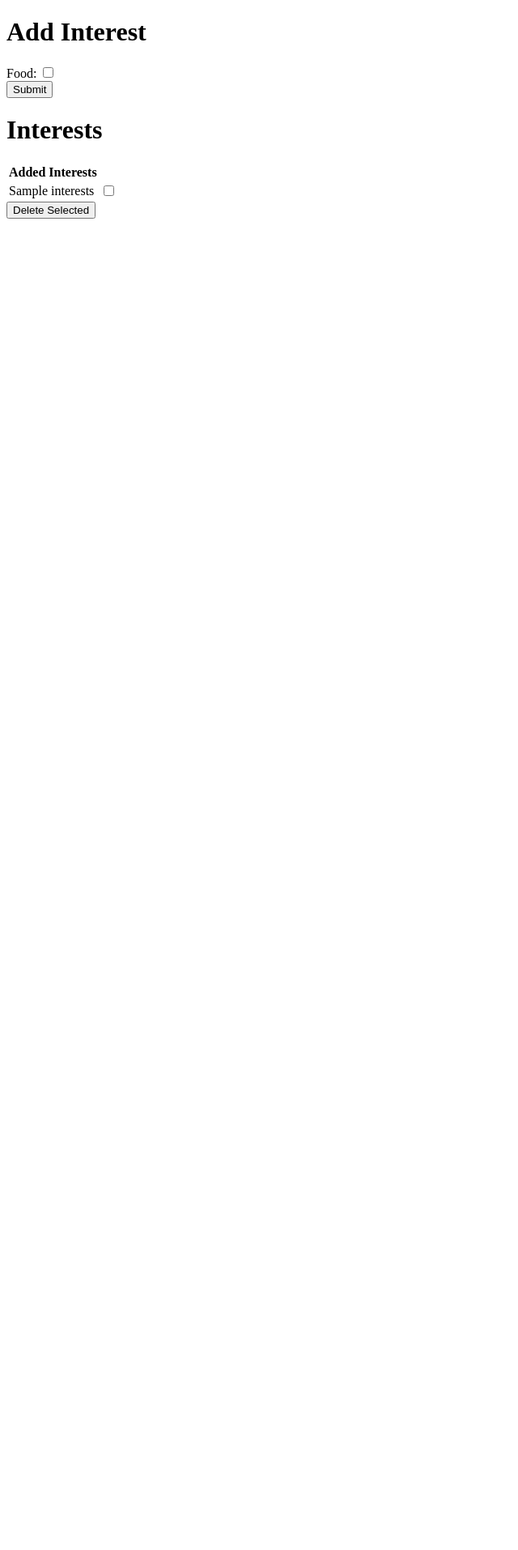
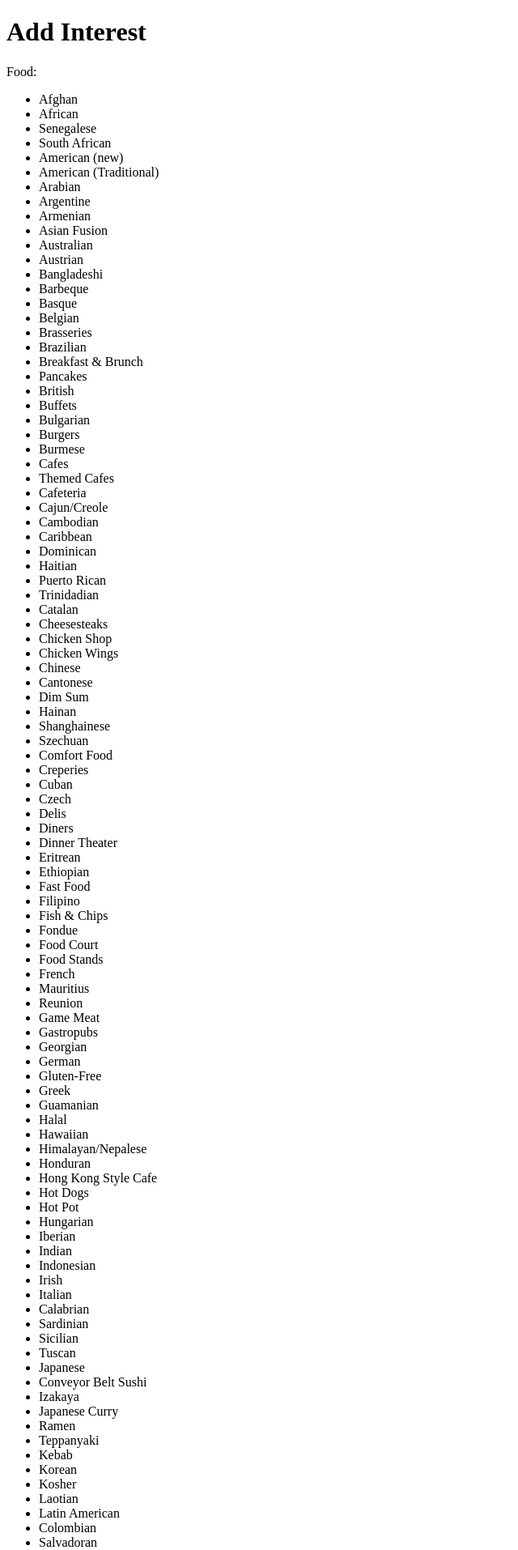
Before and after one commit to Jamielabed/Todo_project, a Python web app: template templates/InterestPage.html in a window 1280 px wide. Shown: the top 1914 px of the page at 81% size, without its empty margins (0-640 px from the left). Before the commit the page ends 270 px from the top, so only its background shows below. Run offline with Jinja, Linux system fonts and the light colour scheme; the template is opened without the code that fills it: most values are stand-ins (such as "Sample title", 1, 10 or a date in 2020).

Commit message:
hardcoded interests page

```diff
--- a/templates/InterestPage.html
+++ b/templates/InterestPage.html
@@ -9,7 +9,168 @@
     <h1>Add Interest</h1>
     <form method="post">
       <div>
-        Food: <input type="checkbox" id="interest" name="new_interest" value="">
+        Food:
+        <ul>
+          <li>Afghan
+          <li>African
+          <li>Senegalese
+          <li>South African
+          <li>American (new)
+          <li>American (Traditional)
+          <li>Arabian
+          <li>Argentine
+          <li>Armenian
+          <li>Asian Fusion
+          <li>Australian
+          <li>Austrian
+          <li>Bangladeshi
+          <li>Barbeque
+          <li>Basque
+          <li>Belgian
+          <li>Brasseries
+          <li>Brazilian
+          <li>Breakfast & Brunch
+          <li>Pancakes
+          <li>British
+          <li>Buffets
+          <li>Bulgarian
+          <li>Burgers
+          <li>Burmese
+          <li>Cafes </li>
+          <li>Themed Cafes </li>
+          <li>Cafeteria </li>
+          <li>Cajun/Creole </li>
+          <li>Cambodian </li>
+          <li>Caribbean </li>
+          <li>Dominican </li>
+          <li>Haitian </li>
+          <li>Puerto Rican </li>
+          <li>Trinidadian </li>
+          <li>Catalan </li>
+          <li>Cheesesteaks </li>
+          <li>Chicken Shop </li>
+          <li>Chicken Wings </li>
+          <li>Chinese </li>
+          <li>Cantonese </li>
+          <li>Dim Sum </li>
+          <li>Hainan </li>
+          <li>Shanghainese </li>
+          <li>Szechuan </li>
+          <li>Comfort Food </li>
+          <li>Creperies </li>
+          <li>Cuban </li>
+          <li>Czech </li>
+          <li>Delis </li>
+          <li>Diners </li>
+          <li>Dinner Theater </li>
+          <li>Eritrean </li>
+          <li>Ethiopian </li>
+          <li>Fast Food </li>
+          <li>Filipino </li>
+          <li>Fish & Chips </li>
+          <li>Fondue </li>
+          <li>Food Court </li>
+          <li>Food Stands </li>
+          <li>French </li>
+          <li>Mauritius </li>
+          <li>Reunion </li>
+          <li>Game Meat </li>
+          <li>Gastropubs </li>
+          <li>Georgian </li>
+          <li>German </li>
+          <li>Gluten-Free </li>
+          <li>Greek </li>
+          <li>Guamanian </li>
+          <li>Halal </li>
+          <li>Hawaiian </li>
+          <li>Himalayan/Nepalese </li>
+          <li>Honduran </li>
+          <li>Hong Kong Style Cafe </li>
+          <li>Hot Dogs </li>
+          <li>Hot Pot </li>
+          <li>Hungarian </li>
+          <li>Iberian </li>
+          <li>Indian </li>
+          <li>Indonesian </li>
+          <li>Irish </li>
+          <li>Italian </li>
+          <li>Calabrian </li>
+          <li>Sardinian </li>
+          <li>Sicilian </li>
+          <li>Tuscan </li>
+          <li>Japanese </li>
+          <li>Conveyor Belt Sushi </li>
+          <li>Izakaya </li>
+          <li>Japanese Curry </li>
+          <li>Ramen </li>
+          <li>Teppanyaki </li>
+          <li>Kebab </li>
+          <li>Korean </li>
+          <li>Kosher </li>
+          <li>Laotian </li>
+          <li>Latin American </li>
+          <li>Colombian </li>
+          <li>Salvadoran </li>
+          <li>Venezuelan </li>
+          <li>Live/Raw Food </li>
+          <li>Malaysian </li>
+          <li>Mediterranean </li>
+          <li>Falafel </li>
+          <li>Mexican </li>
+          <li>Tacos </li>
+          <li>Middle Eastern </li>
+          <li>Egyptian </li>
+          <li>Lebanese </li>
+          <li>Modern European </li>
+          <li>Mongolian </li>
+          <li>Moroccan </li>
+          <li>New Mexican Cuisine </li>
+          <li>Nicaraguan </li>
+          <li>Noodles </li>
+          <li>Pakistani </li>
+          <li>Pan Asian </li>
+          <li>Persian/Iranian </li>
+          <li>Peruvian </li>
+          <li>Pizza </li>
+          <li>Polish </li>
+          <li>Polynesian </li>
+          <li>Pop-Up Restaurants </li>
+          <li>Portuguese </li>
+          <li>Poutineries </li>
+          <li>Russian </li>
+          <li>Salad </li>
+          <li>Sandwiches </li>
+          <li>Scandinavian </li>
+          <li>Scottish </li>
+          <li>Seafood </li>
+          <li>Singaporean </li>
+          <li>Slovakian </li>
+          <li>Somali </li>
+          <li>Soul Food </li>
+          <li>Soup </li>
+          <li>Southern </li>
+          <li>Spanish </li>
+          <li>Sri Lankan </li>
+          <li>Steakhouses </li>
+          <li>Supper Clubs </li>
+          <li>Sushi Bars </li>
+          <li>Syrian </li>
+          <li>Taiwanese </li>
+          <li>Tapas Bars </li>
+          <li>Tapas/Small Plates </li>
+          <li>Tex-Mex </li>
+          <li>Thai </li>
+          <li>Turkish </li>
+          <li>Ukrainian </li>
+          <li>Uzbek </li>
+          <li>Vegan </li>
+          <li>Vegetarian </li>
+          <li>Vietnamese </li>
+          <li>Waffles </li>
+          <li>Wraps </li>
+
+        </ul>
+         <input type="checkbox" id="interest" name="new_interest" value="">
       </div>
 
       <input type="submit" name="" value="Submit">
```
